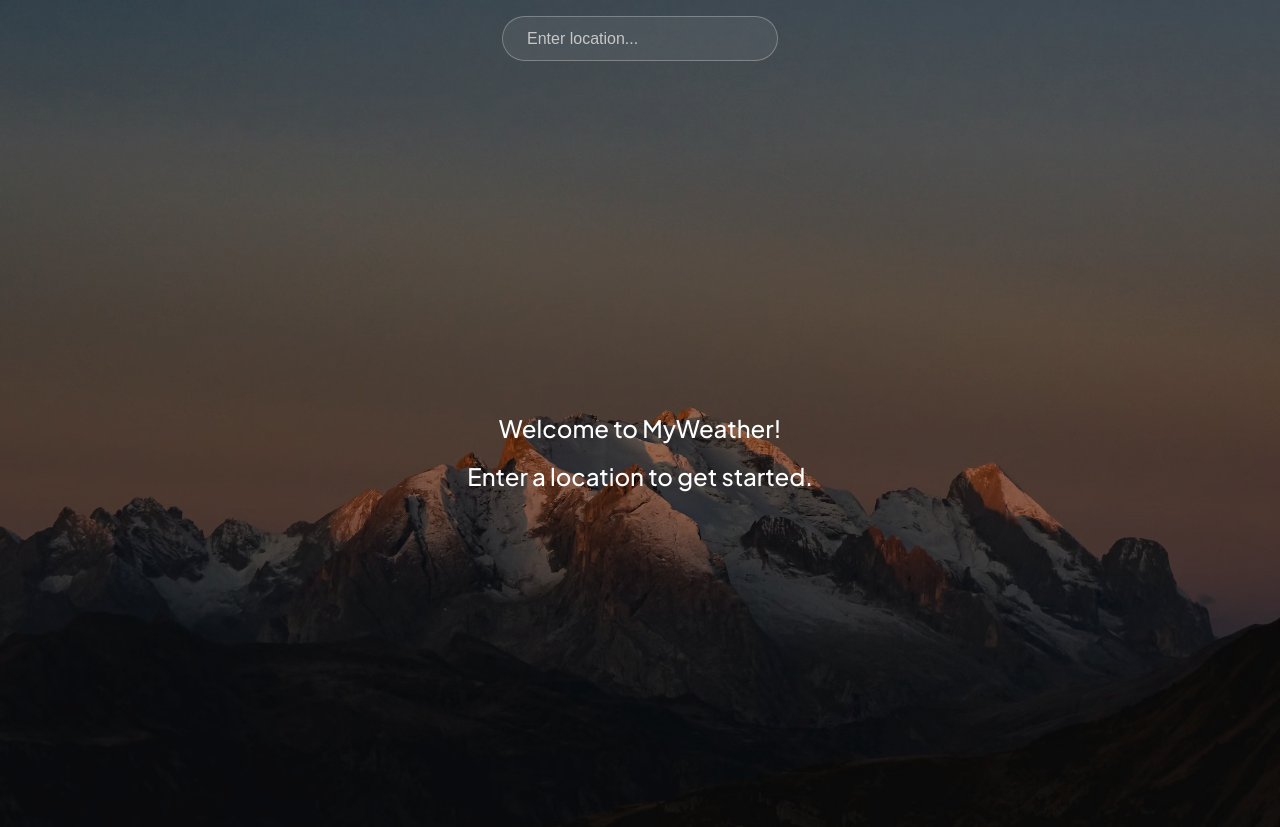
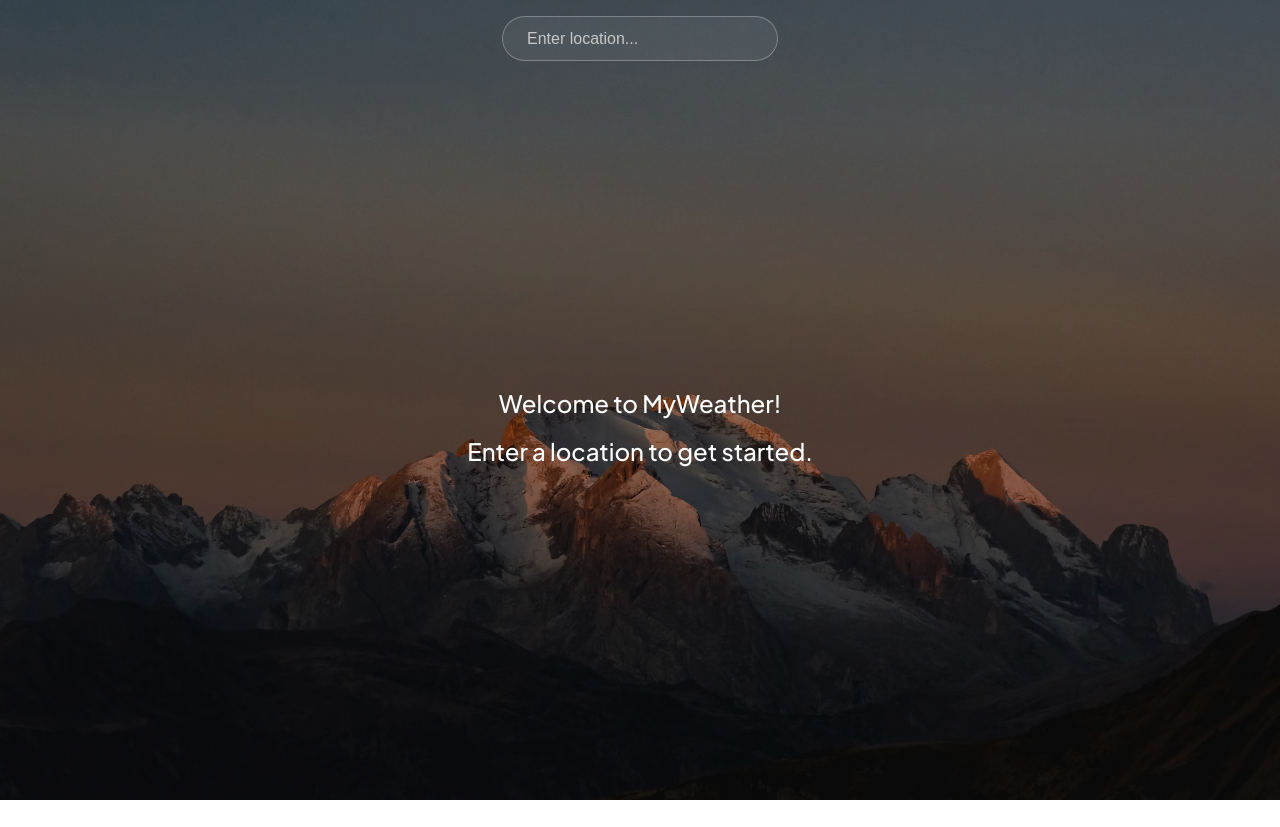
Before and after one commit to chynapb/my-weather, a React (Create React App) app: page / in a window 1280 px wide. After the commit the page ends 800 px from the top, so only its background shows below. Built offline with nearby package versions, Linux system fonts and the light colour scheme.

Commit message:
Final touches

```diff
--- a/src/App.css
+++ b/src/App.css
@@ -64,7 +64,7 @@ input:hover {
 
 .container {
   max-width: 700px;
-  height: 750px;
+  height: 700px;
   margin: auto;
   padding: 0 1rem;
   position: relative;
```
